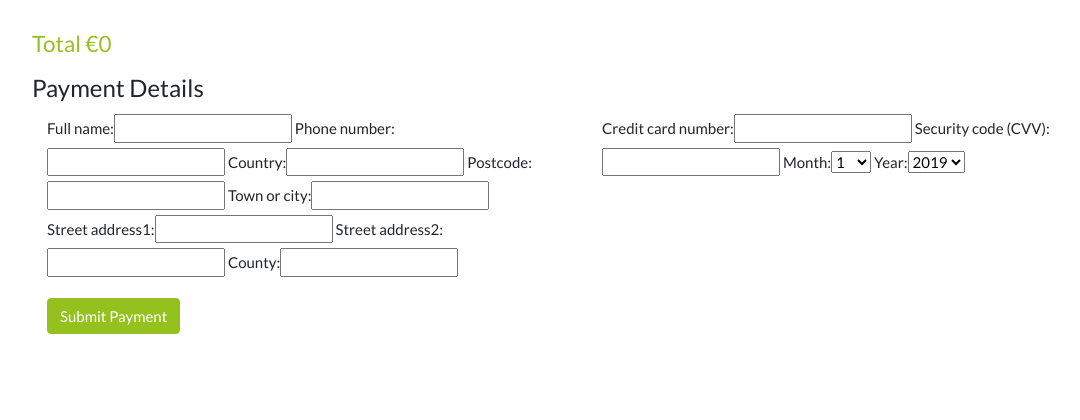
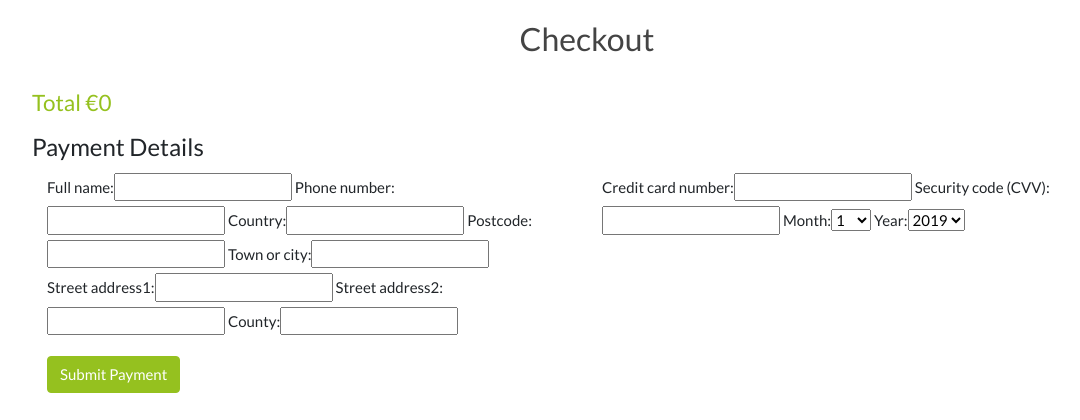
Before and after one commit to barra1212/pixelphoto, a Django app: page /checkout/ in a window 1280 px wide. Shown: the part 75-495 px from the top of the page, without its empty margins (53-1133 px from the left). Run offline with Django 3.2, Linux system fonts and the light colour scheme; the visitor is signed in with stand-in values (Sample User, id 1); some libraries are stand-ins or nearby versions.

Commit message:
Some minor code commenting

```diff
--- a/cart/templates/cart.html
+++ b/cart/templates/cart.html
@@ -3,6 +3,10 @@
 {% load bootstrap_tags %}
 {% block content %}
 
+<!-- PAGE HEADING -->
+<h3 class="cart-heading">Cart</h3>
+
+<!-- PAGE SPECIFIC DATABASE ITEMS -->
 <div class="row row-flex">
     {% for item in cart_items %}
     <div class="col-xs-12 col-sm-6 col-md-4 col-lg-3 display panel">
@@ -33,6 +37,7 @@
     {% endfor %}
 </div>
 
+<!-- TOTAL AND CHECKOUT BUTTON -->
 <div class="container">
     <div class="row">
         <h4>Total &euro;{{ total }}</h4>
--- a/cart/views.py
+++ b/cart/views.py
@@ -22,8 +22,7 @@ def add_to_cart(request, id):
 
 def adjust_cart(request, id):
     """
-    Adjust the quantity of the specified product to the specified
-    amount
+    Adjust the quantity of the specified product to the specified amount
     """
     print(request.POST)
     quantity = int(request.POST.get('quantity'))
--- a/checkout/templates/checkout.html
+++ b/checkout/templates/checkout.html
@@ -14,6 +14,10 @@
 
 {% block content %}
 
+<!-- PAGE HEADING -->
+<h3 class="cart-heading">Checkout</h3>
+
+<!-- PAGE SPECIFIC DATABASE ITEMS -->
 <div class="row row-flex">
     {% for item in cart_items %}
     <div class="col-xs-12 col-sm-6 col-md-4 col-lg-3 display panel">
@@ -30,19 +34,23 @@
     {% endfor %}
 </div>
 
+<!-- TOTAL AND CHECKOUT BUTTON -->
 <div class="container">
     <div class="row">
         <h4>Total &euro;{{ total }}</h4>
     </div>
 </div>
 
+<!-- FORM -->
 <form role="form" method="post" id="payment-form" action="{% url 'checkout' %}">
     <legend>Payment Details</legend>
 
+    <!-- MESSAGES -->
     <div id="credit-card-errors" style="display: none;">
         <div id="alert-message block-message error" id="stripe-error-message"></div>
     </div>
 
+    <!-- CUSTOMER DETAILS FORM -->
     <div class="container">
       <div class="row">
         <div class="form-group col">
@@ -55,9 +63,11 @@
     </div>
 
     {% csrf_token %}
+    <!-- CHECKOUT BUTTON -->
     <div class="form-group col-md-12">
         <input class=" btn btn-success" id="submit_payment_btn" name="commit" type="submit" value="Submit Payment">
     </div>
+
 </form>
 
 {% endblock %}
--- a/checkout/views.py
+++ b/checkout/views.py
@@ -62,12 +62,18 @@ def checkout(request):
                     email = EmailMessage()
                     email.subject = "New Image " + product.name + " purchased from Pixel Photo"
                     email.body = "The high resolution image " + product.name + " you bought is attached to this email.\nThanks for your order, see you next time.\nPIXEL Photo"
-                    # email.body = "Download here " + product.originalimage.url
                     email.from_email = settings.EMAIL_HOST_USER
                     email.to = [request.user.email]
                     email.attach_file("media/" + str(product.originalimage))
+                    email.send()
+
+
+                    # ALTERNATIVE IF USING AWS
+                    # NOT BETTER THAN USING LOCAL MEDIA STORAGE
+                    # email.body = "Download here " + product.originalimage.url
                     # email.attach_file(product.originalimage.url)
-                    email.send()
+                    # ALTERNATIVE IF USING AWS
+
 
                 request.session['cart'] = {}
                 return redirect(reverse('products'))
--- a/products/templates/men.html
+++ b/products/templates/men.html
@@ -18,6 +18,7 @@
   </div>
 </div>
 
+<!-- A MINI CATEGORY MENU -->
 <div class="row search">
   <div class="col-md-12 text-center">
     <a href="{% url 'products' %}">All Images</a>&nbsp;&nbsp;|&nbsp;&nbsp;
@@ -26,8 +27,11 @@
     <a href="{% url 'products_list_women' %}">Women</a>
   </div>
 </div>
+
+<!-- PAGE HEADING -->
 <h3>Men</h3>
 
+<!-- PAGE SPECIFIC DATABASE ITEMS -->
 <div class="row row-flex">
     {% for product in products_list_men %}
         <div class="col-xs-12 col-sm-6 col-md-4 col-lg-3 display panel">
@@ -78,4 +82,5 @@
         </div>
     {% endfor %}
 </div>
+
 {% endblock %}
--- a/products/templates/products.html
+++ b/products/templates/products.html
@@ -18,6 +18,7 @@
   </div>
 </div>
 
+<!-- A MINI CATEGORY MENU -->
 <div class="row search">
   <div class="col-md-12 text-center">
     <a href="{% url 'products' %}">All Images</a>&nbsp;&nbsp;|&nbsp;&nbsp;
@@ -26,8 +27,11 @@
     <a href="{% url 'products_list_women' %}">Women</a>
   </div>
 </div>
+
+<!-- PAGE HEADING -->
 <h3>All Images</h3>
 
+<!-- PAGE SPECIFIC DATABASE ITEMS -->
 <div class="row row-flex">
     {% for product in products %}
         <div class="col-xs-12 col-sm-6 col-md-4 col-lg-3 display panel">
@@ -84,6 +88,7 @@
     {% endfor %}
 </div>
 
+<!-- PAGINATION AS REQUIRED -->
 <div class="pagination">
     <span class="step-links">
         {% if products.has_previous %}
--- a/products/templates/sports.html
+++ b/products/templates/sports.html
@@ -18,6 +18,7 @@
   </div>
 </div>
 
+<!-- A MINI CATEGORY MENU -->
 <div class="row search">
   <div class="col-md-12 text-center">
     <a href="{% url 'products' %}">All Images</a>&nbsp;&nbsp;|&nbsp;&nbsp;
@@ -26,8 +27,11 @@
     <a href="{% url 'products_list_women' %}">Women</a>
   </div>
 </div>
+
+<!-- PAGE HEADING -->
 <h3>Sports</h3>
 
+<!-- PAGE SPECIFIC DATABASE ITEMS -->
 <div class="row row-flex">
     {% for product in products_list_sports %}
         <div class="col-xs-12 col-sm-6 col-md-4 col-lg-3 display panel">
@@ -78,4 +82,5 @@
         </div>
     {% endfor %}
 </div>
+
 {% endblock %}
--- a/products/templates/women.html
+++ b/products/templates/women.html
@@ -18,6 +18,7 @@
   </div>
 </div>
 
+<!-- A MINI CATEGORY MENU -->
 <div class="row search">
   <div class="col-md-12 text-center">
     <a href="{% url 'products' %}">All Images</a>&nbsp;&nbsp;|&nbsp;&nbsp;
@@ -26,8 +27,11 @@
     <a href="{% url 'products_list_women' %}">Women</a>
   </div>
 </div>
+
+<!-- PAGE HEADING -->
 <h3>Women</h3>
 
+<!-- PAGE SPECIFIC DATABASE ITEMS -->
 <div class="row row-flex">
     {% for product in products_list_women %}
         <div class="col-xs-12 col-sm-6 col-md-4 col-lg-3 display panel">
@@ -78,4 +82,5 @@
         </div>
     {% endfor %}
 </div>
+
 {% endblock %}
--- a/search/templates/search.html
+++ b/search/templates/search.html
@@ -2,6 +2,7 @@
 
 {% block content %}
 
+<!-- SEARCH BAR -->
 <div class="row search">
   <div class="col-md-8 offset-md-2">
     <form class="row" action="{% url 'search' %}" method="get">
@@ -15,6 +16,7 @@
   </div>
 </div>
 
+<!-- A MINI CATEGORY MENU -->
 <div class="row search">
   <div class="col-md-12 text-center">
     <a href="{% url 'products' %}">All Images</a>&nbsp;&nbsp;|&nbsp;&nbsp;
@@ -23,8 +25,11 @@
     <a href="{% url 'products_list_women' %}">Women</a>
   </div>
 </div>
+
+<!-- PAGE HEADING -->
 <h3>Your Search Results</h3>
 
+<!-- PAGE SPECIFIC DATABASE ITEMS -->
 <div class="row row-flex">
     {% for product in products %}
         <div class="col-xs-12 col-sm-6 col-md-4 col-lg-3 display panel">
--- a/static/css/custom.css
+++ b/static/css/custom.css
@@ -1,5 +1,9 @@
 @charset "UTF-8";
 /* CSS Document */
+
+
+/***************************************************************/
+
 
 /* BODY */
 
@@ -62,6 +66,18 @@ body {
 /***************************************************************/
 
 
+/* HOME PAGE 3 x MODULES */
+
+/* CUSTOM CARD CLASS SPACING */
+
+.card {
+    margin: 10px;
+}
+
+
+/***************************************************************/
+
+
 /* FORMS */
 
 /* GREEN OPAQUE BACKGROUND BEHIND FORMS */
@@ -96,15 +112,6 @@ form {
 .panel {
     margin-bottom: 20px;
 }
-
-
-/* DONT THINK I NEED THIS */
-/*
-.card {
-    margin: 10px;
-}
-*/
-
 
 /* PRODUCT STYLING */
 .product {
@@ -155,7 +162,12 @@ h4 {
     margin-top: 10px;
 }
 
-/*CUSTOM STYEL OF UPVOTE SCORE WHEN A SCORE IS PRESENT */
+/*CUSTOM CART HEADING */
+.cart-heading {
+    margin-top: 20px;
+}
+
+/*CUSTOM STYLE OF UPVOTE SCORE WHEN A SCORE IS PRESENT */
 .upvote {
     color: #ea5b0c;
     text-shadow: 0 0 15px #ea5b0c;
```
Also changed, not shown: pixelphoto/settings.py (+3 -15 lines), 1 other file.
